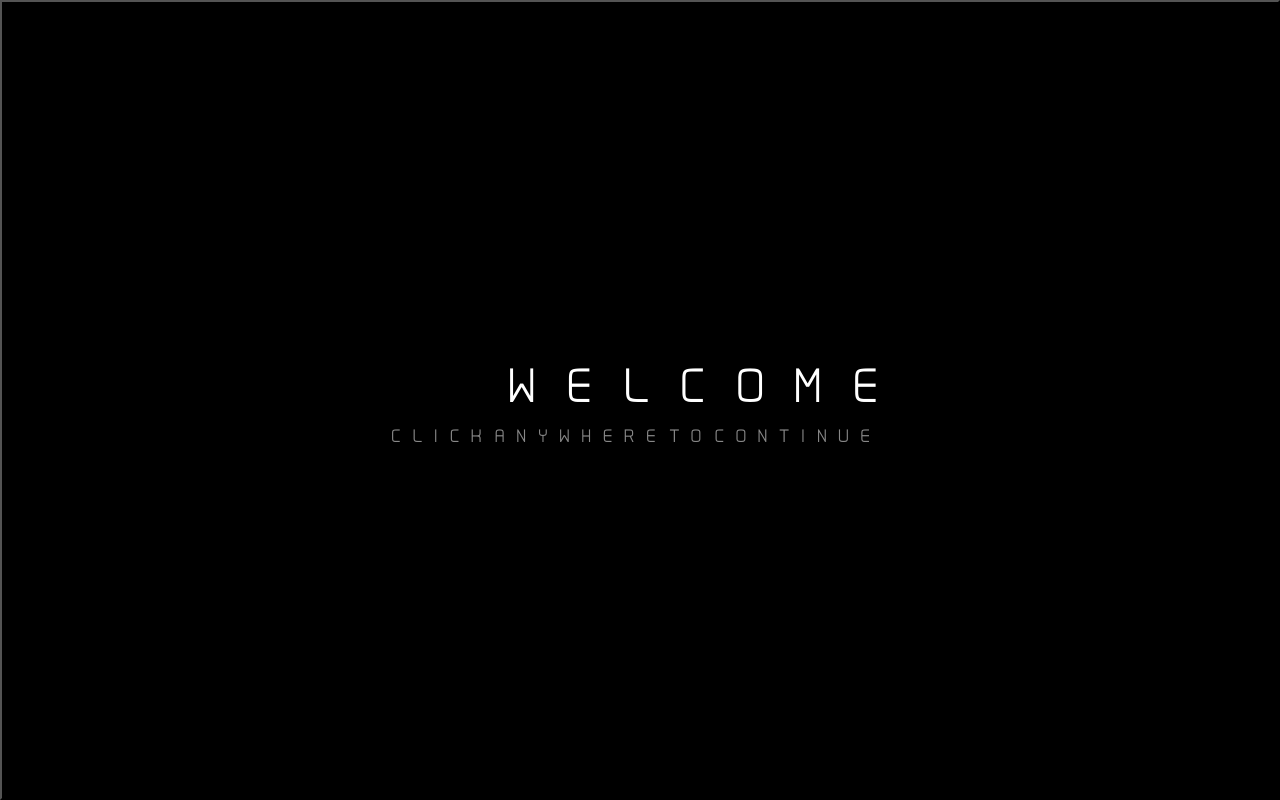
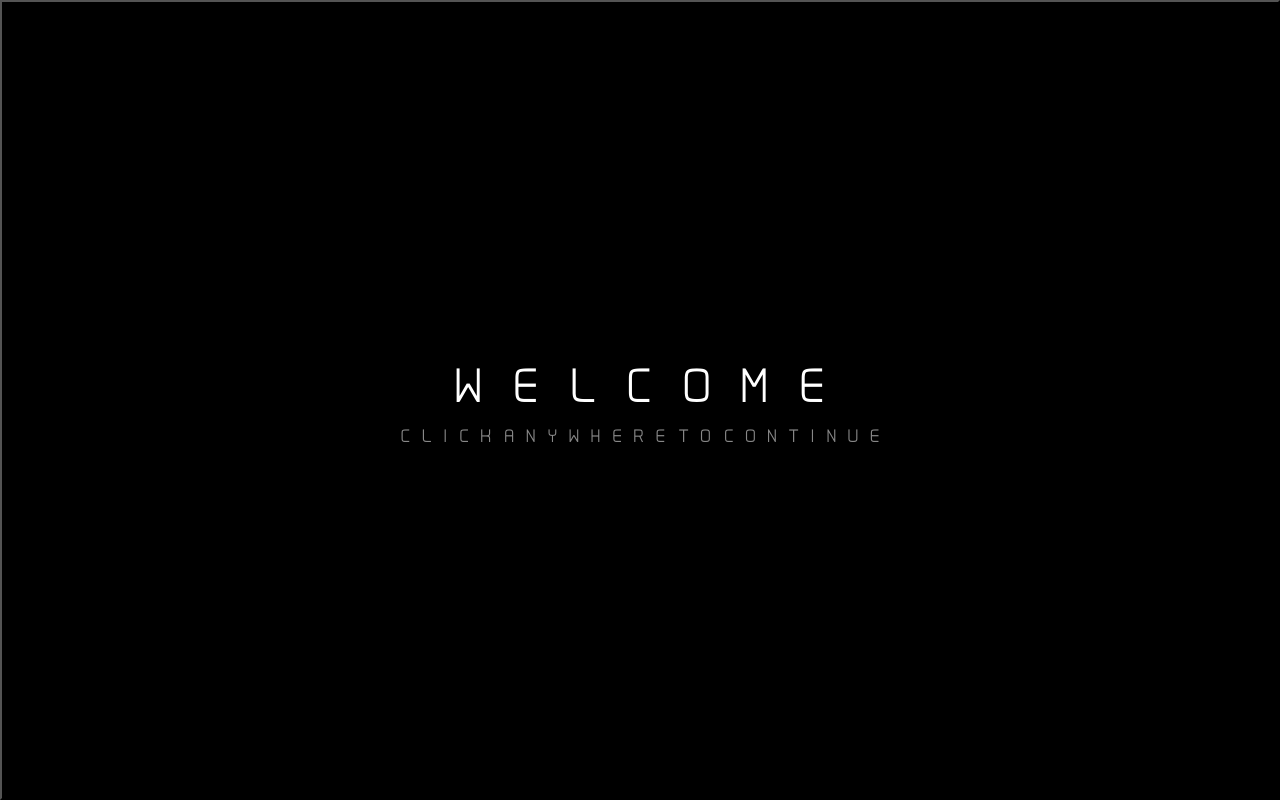
Before and after one commit to GeNeRaL-ShAdOw/SRMSATwebsite, a React (Create React App) app in the folder srmsatwebsite/: page / in a window 1280 px wide. Built offline with nearby package versions, Linux system fonts and the light colour scheme.

Commit message:
Added a new homescreen + fixed audio

```diff
--- a/srmsatwebsite/src/App.css
+++ b/srmsatwebsite/src/App.css
@@ -6,7 +6,7 @@
   width: 40%;
   color: white;
   background-color: transparent;
-  margin-top: 8%;
+  padding: 5%;
   border: 1px white solid !important;
 }
 
@@ -25,6 +25,9 @@
   width: 100%;
   height: 100%;
   color: white;
+  text-align: center;
+  justify-content: center;
+  font-family: "ExanRegular";
   background-color: transparent;
 }
 
--- a/srmsatwebsite/src/Components/screenone.css
+++ b/srmsatwebsite/src/Components/screenone.css
@@ -9,9 +9,8 @@
     max-width: 100%;
     max-height: 100%;
     display: flex;
-    font-family: "ExanRegular";
+    justify-content: center;
     color: white;
-    margin-left: 39.5%;
     padding-bottom: 1%;
     animation-name: entrywelcome;
     animation-duration: 1s;
@@ -20,12 +19,9 @@
 .font-face-er-smol-text-click {
     max-width: 100%;
     max-height: 100%;
-    max-width: 100%;
-    max-height: 100%;
     display: inline-flex;
-    font-family: "ExanRegular";
+    justify-content: center;
     color: white;
-    margin-left: -1.5%;
     animation-name: blink;
     animation-duration: 1s;
     animation-direction: alternate;
--- a/srmsatwebsite/src/Components/whatwedo.css
+++ b/srmsatwebsite/src/Components/whatwedo.css
@@ -28,3 +28,8 @@
     grid-row-start: 1;
     grid-row-end: 3;
 }
+
+.Strtbutton{
+    display: flex;
+    justify-content: center;
+}
```
